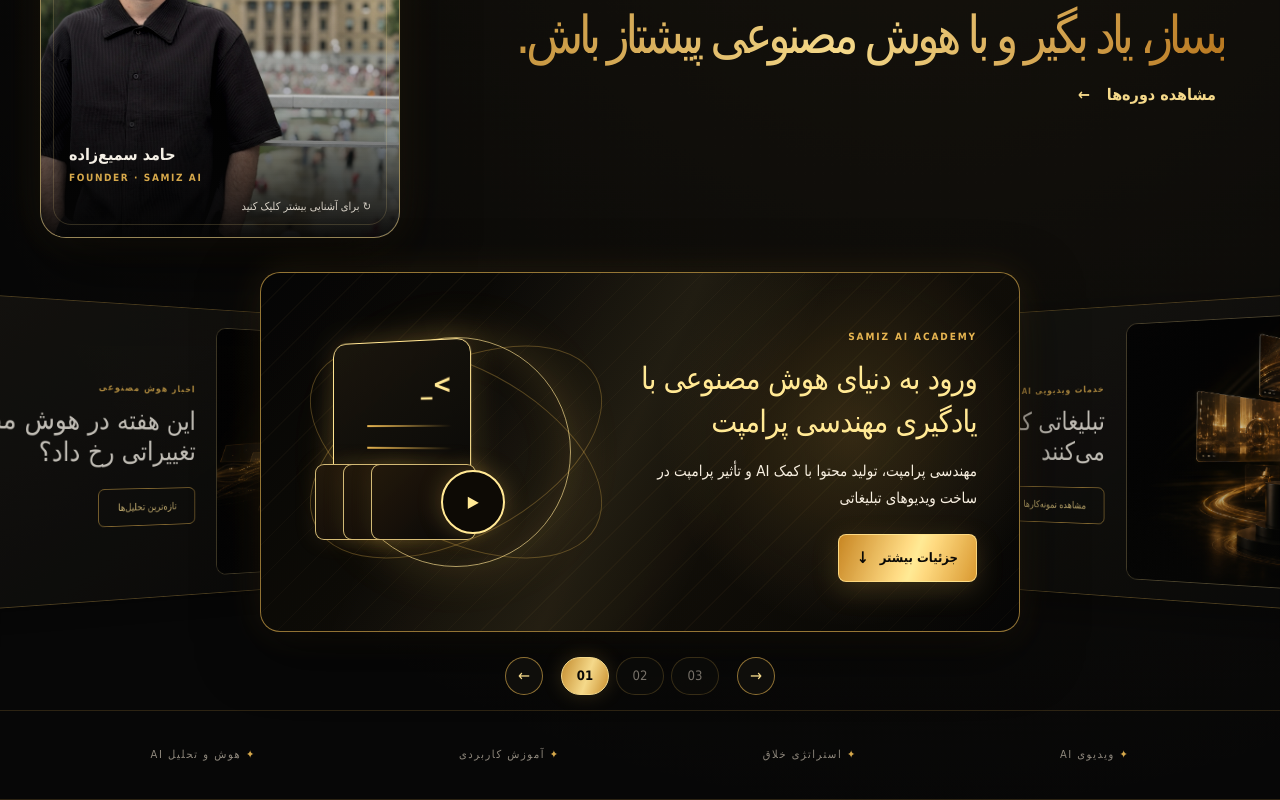
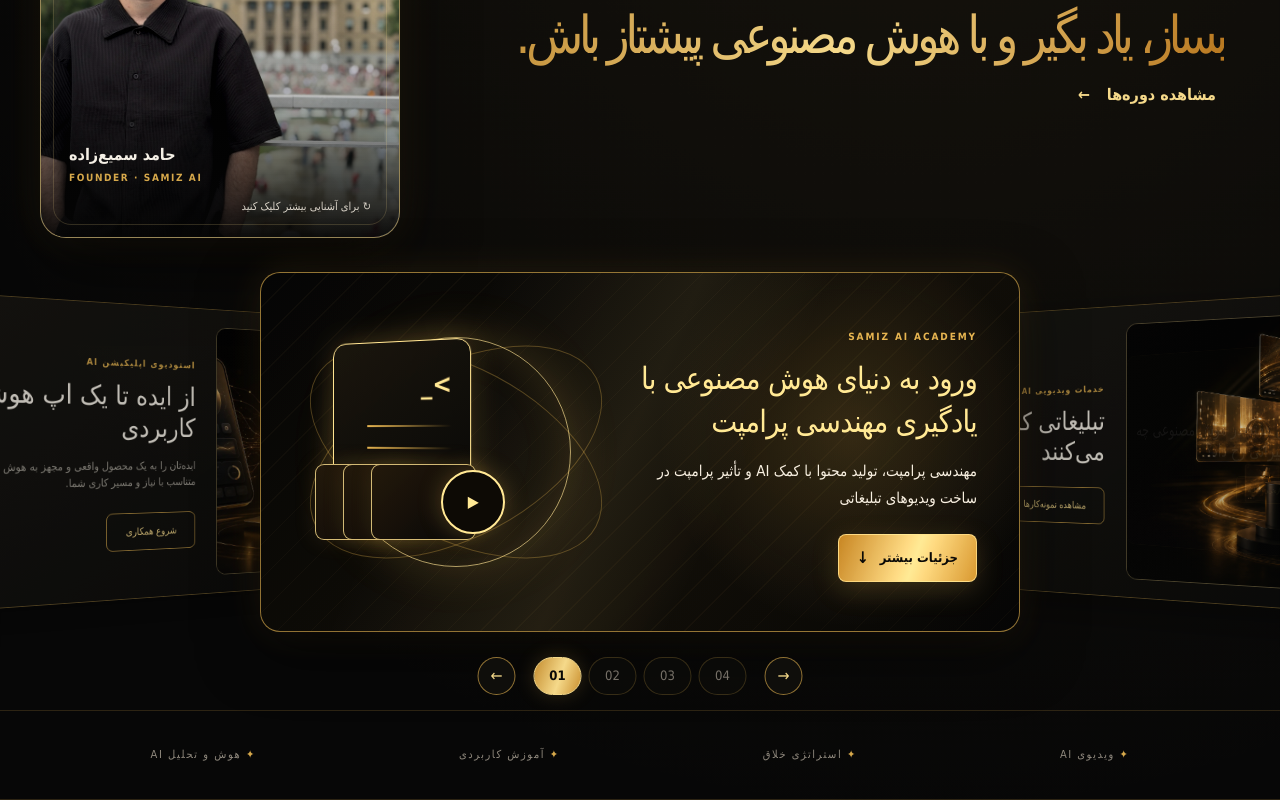
Before and after one commit to hamedsamz/samiz-ai-website, a Next.js app: page / in a window 1280 px wide. Shown: the part 292-1092 px from the top of the page. Built offline with nearby package versions, Linux system fonts and the light colour scheme; a web font is replaced by a local one.

Commit message:
Add fourth AI app studio homepage slide

```diff
--- a/app/page.tsx
+++ b/app/page.tsx
@@ -3,7 +3,7 @@
 import { useEffect, useRef, useState, type PointerEvent as ReactPointerEvent } from "react";
 
 type Lang = "en" | "fa";
-const SLIDE_COUNT = 3;
+const SLIDE_COUNT = 4;
 
 const copy = {
   en: {
@@ -286,6 +286,7 @@ export default function Home() {
             </article>
             <article className="peek-card video-card cylinder-card" data-active={activeSlide === 1} style={slideStyle(1)}><div className="teaser-copy"><small>{t.videoKicker}</small><h3>{t.videoTitle}</h3><a className="outline-button" href="#portfolio">{t.primary}</a></div><div className="card-art slide-image-art"><img src="/images/slide-video-ad.png" alt={lang === "fa" ? "تولید ویدیوی تبلیغاتی با هوش مصنوعی" : "AI advertising video production"} draggable={false} /><span className="slide-art-badge play-badge">▶</span></div></article>
             <article className="peek-card news-card cylinder-card" data-active={activeSlide === 2} style={slideStyle(2)}><div className="teaser-copy"><small>{t.newsKicker}</small><h3>{t.newsTitle}</h3><a className="outline-button" href="#news">{t.updates}</a></div><div className="card-art slide-image-art"><img src="/images/slide-ai-news.png" alt={lang === "fa" ? "اخبار و تازه‌های هوش مصنوعی" : "Latest AI news"} draggable={false} /><span className="slide-art-badge ai-badge">AI</span></div></article>
+            <article className="peek-card app-card cylinder-card" data-active={activeSlide === 3} style={slideStyle(3)}><div className="teaser-copy"><small>{t.appKicker}</small><h3>{t.appTitle}</h3><p>{t.appDesc}</p><a className="outline-button" href="#contact">{t.appCta}</a></div><div className="card-art slide-image-art"><img src="/images/slide-ai-app-studio.webp" alt={lang === "fa" ? "طراحی اپلیکیشن هوشمند با هوش مصنوعی" : "AI-powered app design and development"} draggable={false} /><span className="slide-art-badge ai-badge">APP</span></div></article>
           </div>
         </div>
         <div className="slider-controls">
```
Also changed, not shown: public/images/slide-ai-app-studio.webp (added).
